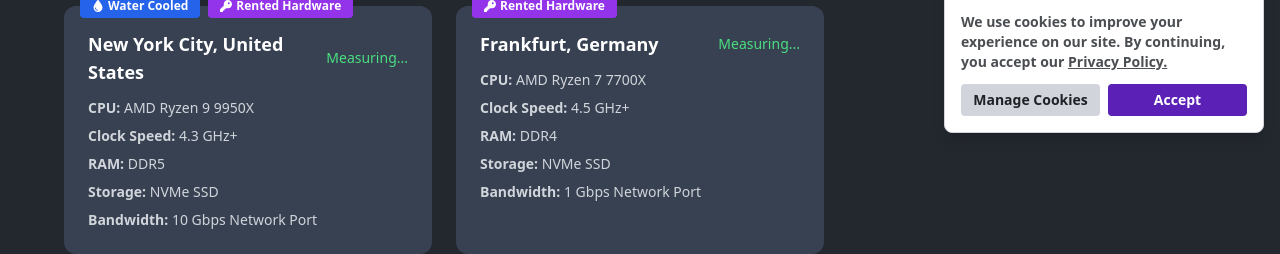
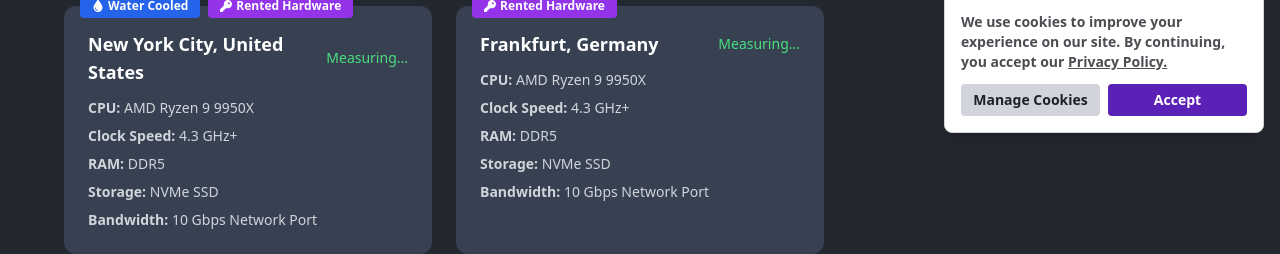
Before and after one commit to omdanielofficial/Lodestone2026Website, a Next.js app: page /hardware in a window 1280 px wide. Shown: the part 651-905 px from the top of the page. Built offline with nearby package versions, Linux system fonts and the light colour scheme; no server answers.

Commit message:
17/01/2026-23:36

```diff
--- a/app/hardware/HardwareClient.tsx
+++ b/app/hardware/HardwareClient.tsx
@@ -8,7 +8,7 @@
   name: string;
   region: "North America" | "Europe" | "Asia Pacific";
   cpu: "AMD Ryzen 9 9950X" | "AMD Ryzen 7 7700X";
-  ram: "DDR4" | "DDR5";
+  ram: "DDR5" | "DDR4";
   clock: string;
   bandwidth: string;
   storage: string;
@@ -34,10 +34,10 @@
   {
     name: "Frankfurt, Germany",
     region: "Europe",
-    cpu: "AMD Ryzen 7 7700X",
-    ram: "DDR4",
-    clock: "4.5 GHz+",
-    bandwidth: "1 Gbps Network Port",
+    cpu: "AMD Ryzen 9 9950X",
+    ram: "DDR5",
+    clock: "4.3 GHz+",
+    bandwidth: "10 Gbps Network Port",
     storage: "NVMe SSD",
     rented: true,
     pingUrl: "https://de-fra-01.lodestone.host/ping",
```
